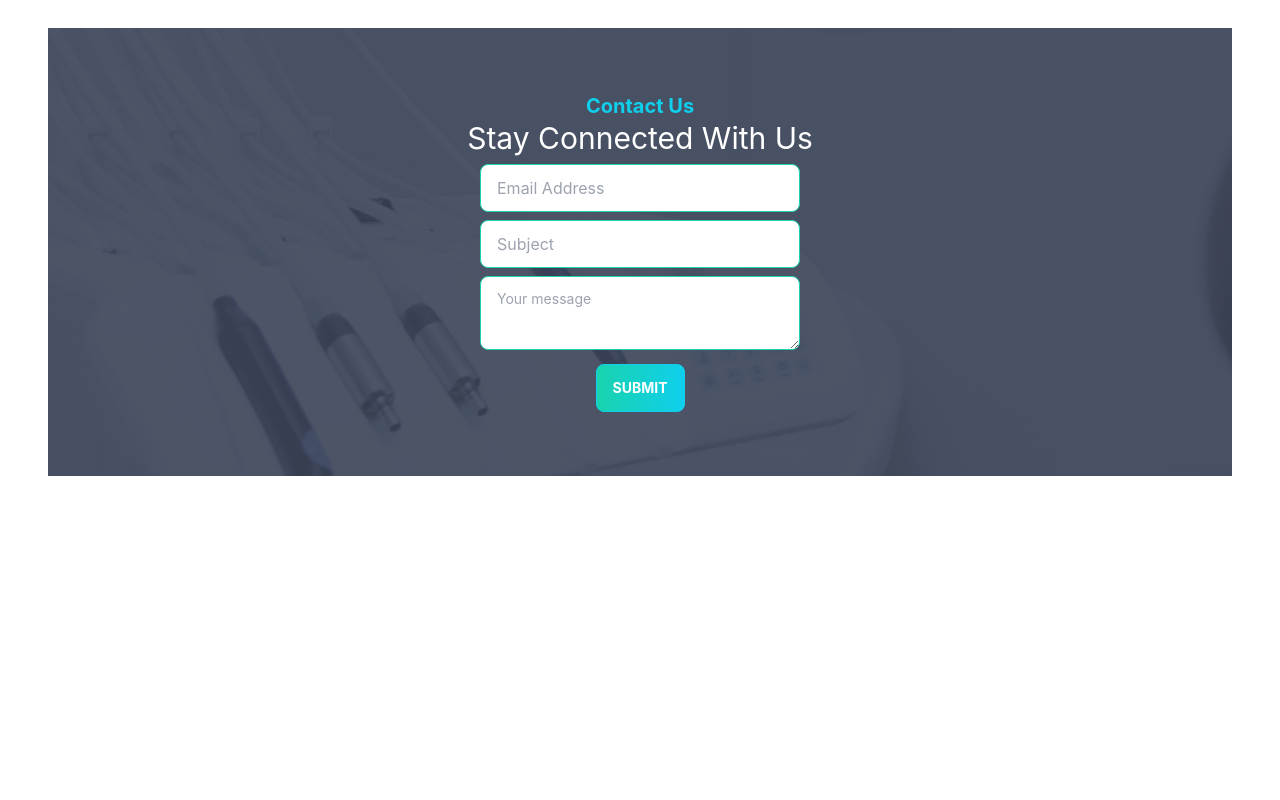
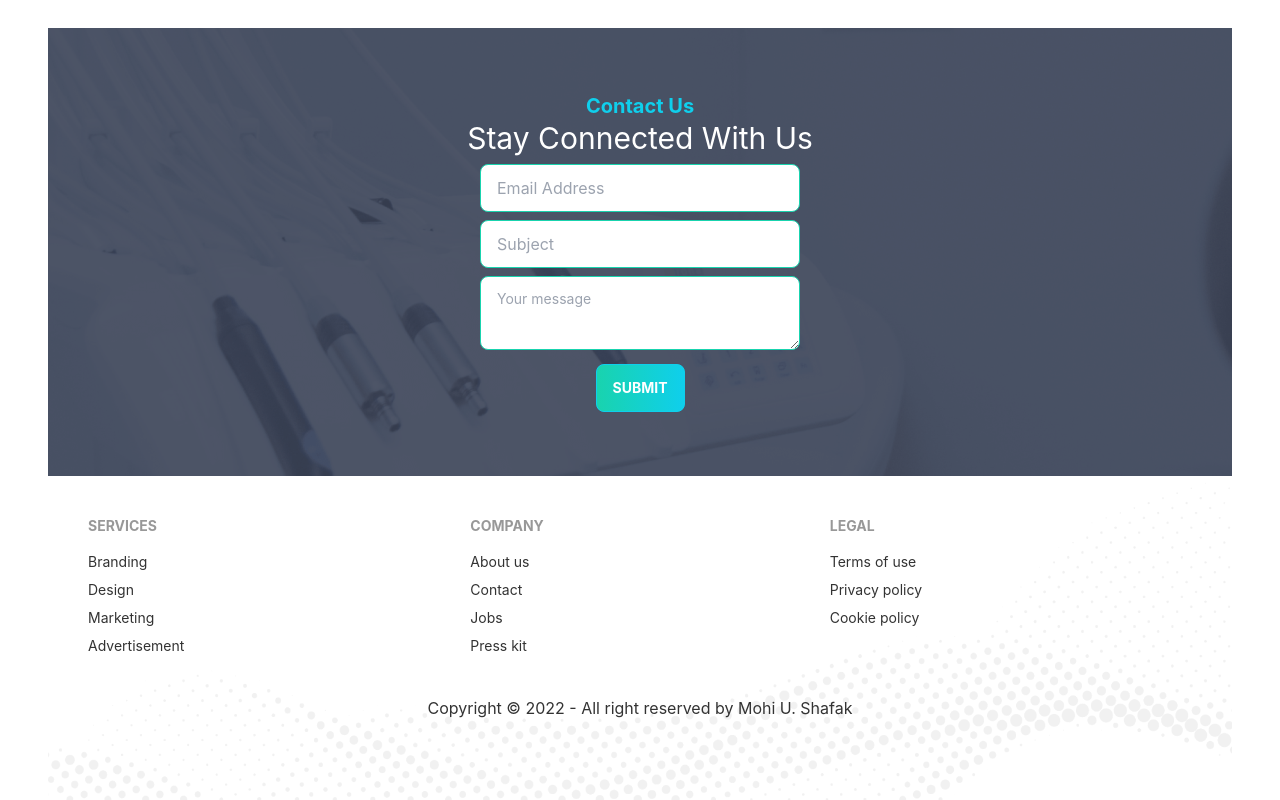
Before and after one commit to Shafak93/doctors-portal-client, a React (Create React App) app: page / in a window 1280 px wide. Shown: the part 3616-4416 px from the top of the page. Before the commit the page ends 4092 px from the top, so only its background shows below. Built offline with nearby package versions, Linux system fonts and the light colour scheme.

Commit message:
Footer added and warnings solve

```diff
--- a/src/Pages/Home/Banner.js
+++ b/src/Pages/Home/Banner.js
@@ -3,13 +3,13 @@
 
 const Banner = () => {
     return (
-        <div class="hero min-h-screen">
-            <div class="hero-content flex-col lg:flex-row-reverse">
-                <img src={chair} class="max-w-sm rounded-lg shadow-2xl" />
+        <div className="hero min-h-screen">
+            <div className="hero-content flex-col lg:flex-row-reverse">
+                <img src={chair} className="max-w-sm rounded-lg shadow-2xl" />
                 <div>
-                <h1 class="text-5xl font-bold">Your New Smile Starts Here</h1>
-                <p class="py-6">Provident cupiditate voluptatem et in. Quaerat fugiat ut assumenda excepturi exercitationem quasi. In deleniti eaque aut repudiandae et a id nisi.</p>
-                <button class="btn btn-primary uppercase text-white font-bold bg-gradient-to-r from-secondary to-primary hover:from-primary hover:to-secondary">Get Started</button>
+                <h1 className="text-5xl font-bold">Your New Smile Starts Here</h1>
+                <p className="py-6">Provident cupiditate voluptatem et in. Quaerat fugiat ut assumenda excepturi exercitationem quasi. In deleniti eaque aut repudiandae et a id nisi.</p>
+                <button className="btn btn-primary uppercase text-white font-bold bg-gradient-to-r from-secondary to-primary hover:from-primary hover:to-secondary">Get Started</button>
                 </div>
             </div>
         </div>
--- a/src/Pages/Home/ContactUs.js
+++ b/src/Pages/Home/ContactUs.js
@@ -9,11 +9,11 @@
                     <h3 className='text-xl text-primary font-bold'>Contact Us</h3>
                     <h4 className='text-3xl text-white'>Stay Connected With Us</h4>
                 </div>
-                <input type="email" placeholder="Email Address" class="mb-2 input input-bordered input-secondary w-full max-w-xs" /> <br />
-                <input type="text" placeholder="Subject" class="mb-2 input input-bordered input-secondary w-full max-w-xs" /><br />
-                <textarea class="mb-2 textarea textarea-secondary w-full max-w-xs" placeholder="Your message"></textarea><br />
+                <input type="email" placeholder="Email Address" className="mb-2 input input-bordered input-secondary w-full max-w-xs" /> <br />
+                <input type="text" placeholder="Subject" className="mb-2 input input-bordered input-secondary w-full max-w-xs" /><br />
+                <textarea className="mb-2 textarea textarea-secondary w-full max-w-xs" placeholder="Your message"></textarea><br />
 
-                <button class="btn btn-primary uppercase text-white font-bold bg-gradient-to-r from-secondary to-primary hover:from-primary hover:to-secondary">Submit</button>
+                <button className="btn btn-primary uppercase text-white font-bold bg-gradient-to-r from-secondary to-primary hover:from-primary hover:to-secondary">Submit</button>
             </form>
         </div>
     );
--- /dev/null
+++ b/src/Pages/Home/Footer.js
@@ -0,0 +1,41 @@
+import React from 'react';
+import footer from '../../assets/images/footer.png'
+
+const Footer = () => {
+    const date = new Date();
+    const fullYear = date.getFullYear();
+    return (
+        <footer style={{
+            background:`url(${footer})`,
+            backgroundSize: 'cover'
+            }} className="p-10">
+            <div className='footer'>
+                <div>
+                    <span className="footer-title">Services</span>
+                    <a className="link link-hover">Branding</a>
+                    <a className="link link-hover">Design</a>
+                    <a className="link link-hover">Marketing</a>
+                    <a className="link link-hover">Advertisement</a>
+                </div>
+                <div>
+                    <span className="footer-title">Company</span>
+                    <a className="link link-hover">About us</a>
+                    <a className="link link-hover">Contact</a>
+                    <a className="link link-hover">Jobs</a>
+                    <a className="link link-hover">Press kit</a>
+                </div>
+                <div>
+                    <span className="footer-title">Legal</span>
+                    <a className="link link-hover">Terms of use</a>
+                    <a className="link link-hover">Privacy policy</a>
+                    <a className="link link-hover">Cookie policy</a>
+                </div>
+            </div>
+            <div className='my-10 text-center'>
+                <p>Copyright © {fullYear} - All right reserved by Mohi U. Shafak</p>
+            </div>
+        </footer>
+    );
+};
+
+export default Footer;
--- a/src/Pages/Home/Home.js
+++ b/src/Pages/Home/Home.js
@@ -1,6 +1,7 @@
 import React from 'react';
 import Banner from './Banner';
 import ContactUs from './ContactUs';
+import Footer from './Footer';
 import Info from './Info';
 import MakeAppointment from './MakeAppointment';
 import Services from './Services';
@@ -15,6 +16,7 @@
             <MakeAppointment></MakeAppointment>
             <Testimonials></Testimonials>
             <ContactUs></ContactUs>
+            <Footer></Footer>
         </div>
     );
 };
--- a/src/Pages/Home/Info.js
+++ b/src/Pages/Home/Info.js
@@ -6,7 +6,7 @@
 
 const info = () => {
     return (
-        <div class="grid sm:grid-cols-1 md:grid-cols-2 lg:grid-cols-3 gap-5">
+        <div className="grid sm:grid-cols-1 md:grid-cols-2 lg:grid-cols-3 gap-5">
             <InfoCard bgClass = 'bg-gradient-to-r from-secondary to-primary hover:from-primary hover:to-secondary' cardTitle = 'Opening Hours' img={clock}></InfoCard>
             <InfoCard bgClass = 'bg-accent' cardTitle = 'Our Locations' img={marker}></InfoCard>
             <InfoCard bgClass = 'bg-gradient-to-r from-secondary to-primary hover:from-primary hover:to-secondary' cardTitle = 'Contact Us' img={phone}></InfoCard>
--- a/src/Pages/Home/InfoCard.js
+++ b/src/Pages/Home/InfoCard.js
@@ -2,12 +2,12 @@
 
 const InfoCard = ({img, cardTitle, bgClass}) => {
     return (
-        <div class={`card lg:card-side bg-base-100 shadow-xl bg-accent ${bgClass}`}>
+        <div className={`card lg:card-side bg-base-100 shadow-xl bg-accent ${bgClass}`}>
         <figure className='pl-5'>
             <img src={img} alt="Album" />
         </figure>
-        <div class="card-body text-white">
-            <h2 class="card-title">{cardTitle}</h2>
+        <div className="card-body text-white">
+            <h2 className="card-title">{cardTitle}</h2>
             <p>Click the button to listen on Spotiwhy app.</p>
         </div>
         </div>
--- a/src/Pages/Home/MakeAppointment.js
+++ b/src/Pages/Home/MakeAppointment.js
@@ -13,7 +13,7 @@
                 <h3 className='text-xl text-primary font-bold'>Appointment</h3>
                 <h2 className='text-3xl text-white my-8'>Make an appointment Today</h2>
                 <p className='text-white mb-6'>It is a long established fact that a reader will be distracted by the readable content of a page when looking at its layout. The point of using Lorem Ipsumis that it has a more-or-less normal distribution of letters,as opposed to using 'Content here, content here', making it look like readable English. Many desktop publishing packages and web page</p>
-                <button class="btn btn-primary uppercase text-white font-bold bg-gradient-to-r from-secondary to-primary hover:from-primary hover:to-secondary">Get Started</button>
+                <button className="btn btn-primary uppercase text-white font-bold bg-gradient-to-r from-secondary to-primary hover:from-primary hover:to-secondary">Get Started</button>
             </div>
 
         </section>
--- a/src/Pages/Home/Review.js
+++ b/src/Pages/Home/Review.js
@@ -2,12 +2,12 @@
 
 const Review = ({review}) => {
     return (
-            <div class="card w-96 bg-base-100 shadow-xl">
-                <div class="card-body">
+            <div className="card w-96 bg-base-100 shadow-xl">
+                <div className="card-body">
                     <p>It is a long established fact that by the readable content of a lot layout. The point of using Lorem a more-or-less normal distribu to using Content here, content</p>
                     <div className='flex items-center py-2'>
-                        <div class="avatar mr-6">
-                            <div class="w-16 rounded-full ring ring-primary ring-offset-base-100 ring-offset-2">
+                        <div className="avatar mr-6">
+                            <div className="w-16 rounded-full ring ring-primary ring-offset-base-100 ring-offset-2">
                                 <img src={review.img} />
                             </div>
                         </div>
--- a/src/Pages/Home/Service.js
+++ b/src/Pages/Home/Service.js
@@ -2,12 +2,12 @@
 
 const Service = ({img, title}) => {
     return (
-        <div class="card w-96 bg-base-100 shadow-xl">
-            <figure class="px-10 pt-10">
-                <img src={img} alt="Shoes" class="rounded-xl" />
+        <div className="card w-96 bg-base-100 shadow-xl">
+            <figure className="px-10 pt-10">
+                <img src={img} alt="Shoes" className="rounded-xl" />
             </figure>
-            <div class="card-body items-center text-center">
-                <h2 class="card-title">{title}</h2>
+            <div className="card-body items-center text-center">
+                <h2 className="card-title">{title}</h2>
                 <p>If a dog chews shoes whose shoes does he choose?</p>
             </div>
         </div>
```
Also changed, not shown: src/Pages/Home/Treatment.js (+6 -6 lines), src/Pages/Shared/Navbar.js (+9 -9 lines).
